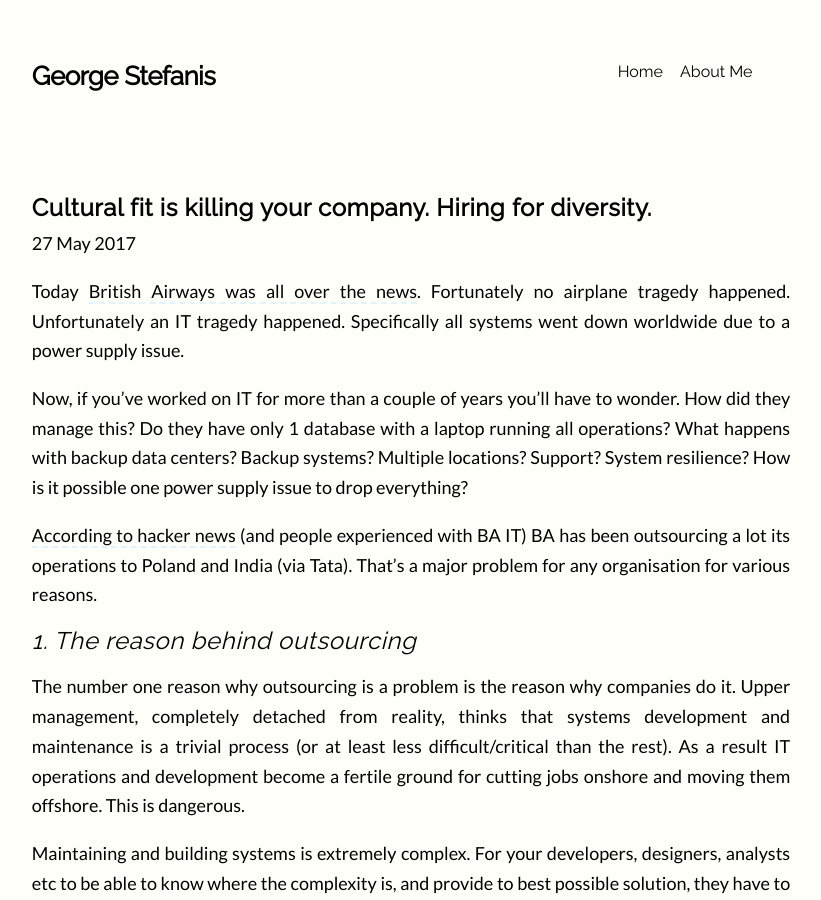
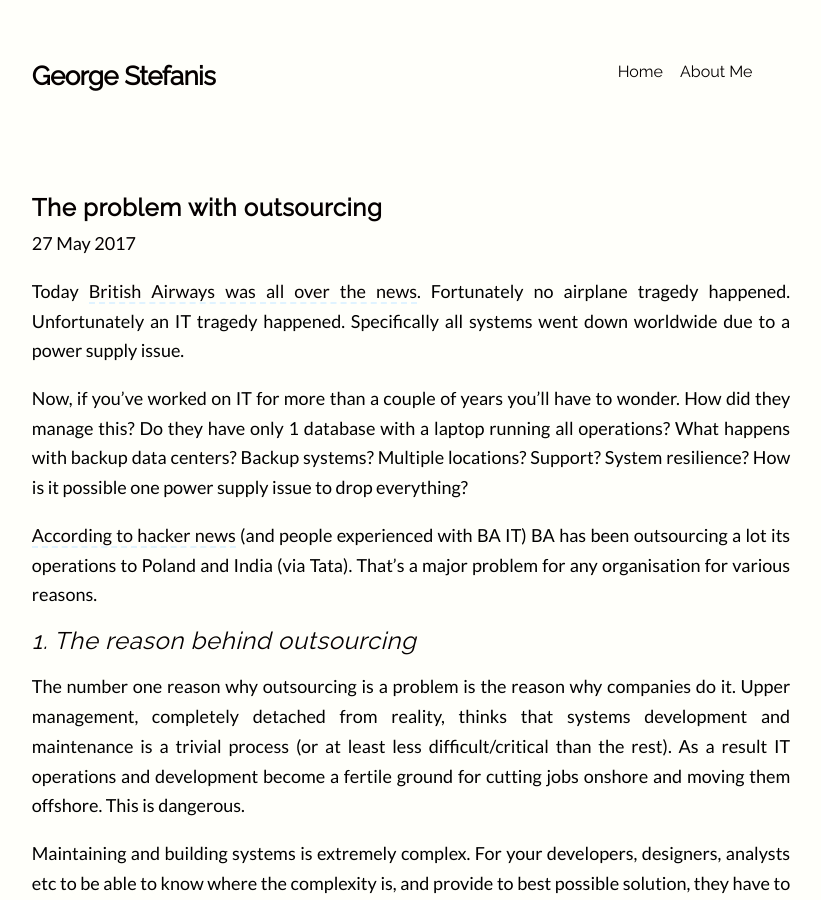
Before and after one commit to skywritergr/georgestefanis.com, a Jekyll site: the page built from _posts/2017-05-20-the-problem-with-outsourcing.markdown, in a window 1280 px wide and 900 px high. Shown: the whole window, without its empty margins (229-1050 px from the left). Built offline with Jekyll 4.4.1, drawn with Linux system fonts in a browser that asks for light colours; Markdown is read by kramdown in place of the engine named in the settings; comment, search, counter and statistics services are not loaded.

Commit message:
Changing the title of the article

```diff
--- a/_posts/2017-05-20-the-problem-with-outsourcing.markdown
+++ b/_posts/2017-05-20-the-problem-with-outsourcing.markdown
@@ -1,6 +1,6 @@
 ---
 layout: post
-title: "Cultural fit is killing your company. Hiring for diversity."
+title: "The problem with outsourcing"
 date: 2017-05-27
 categories: blog
 comments: true
```
